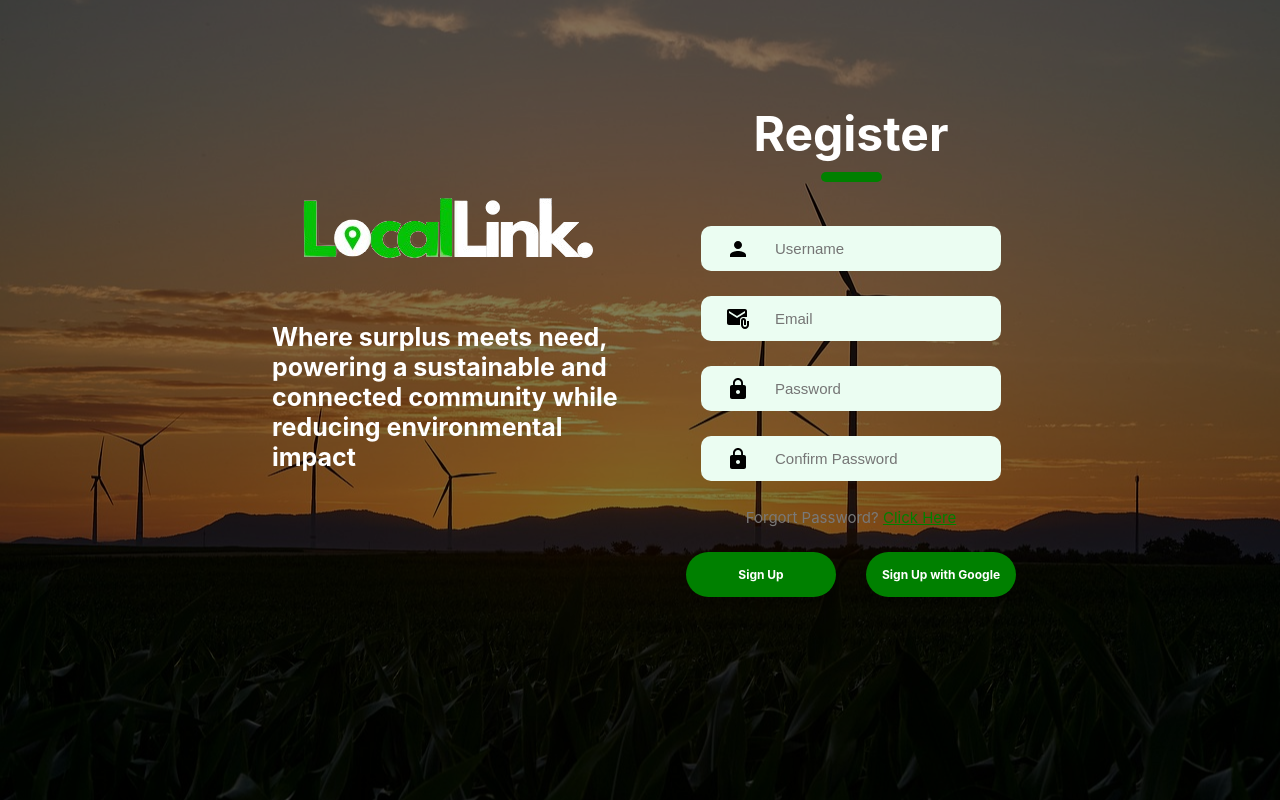
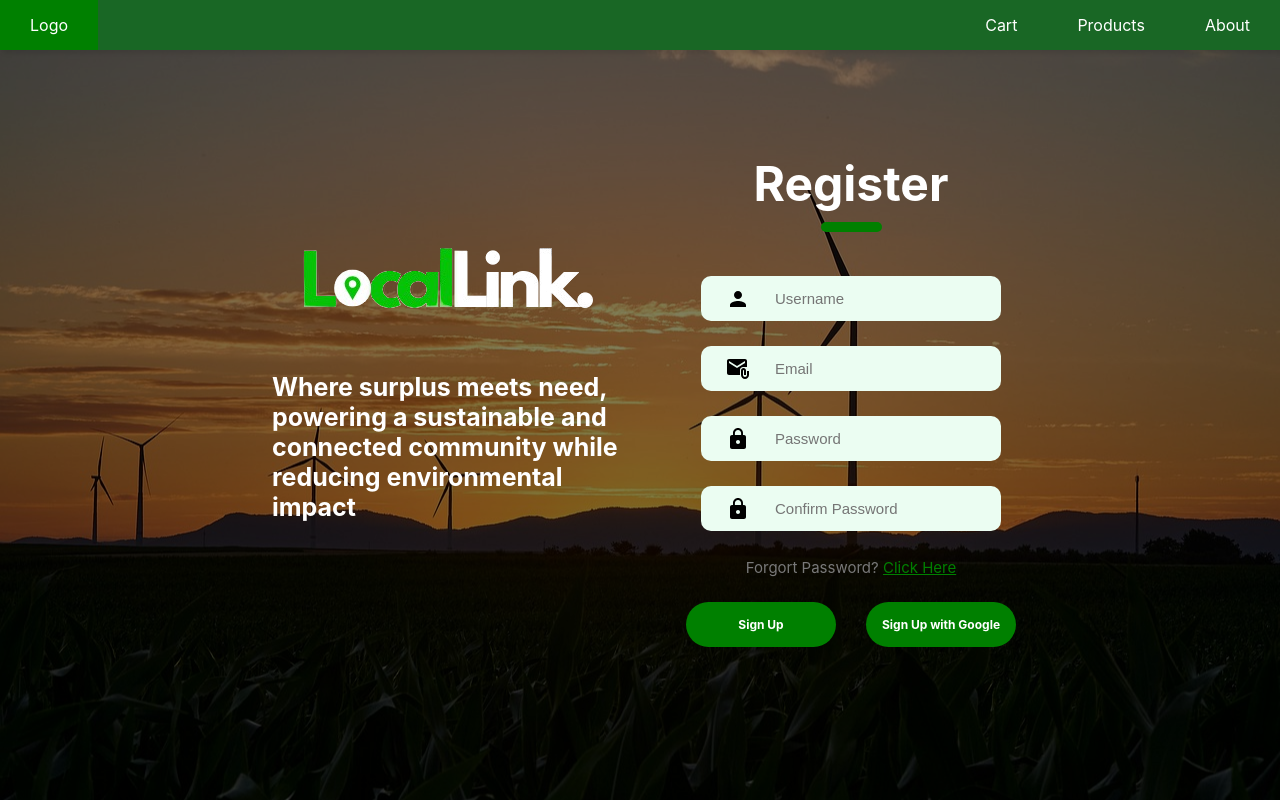
Before and after one commit to sunnybeatsza/LocalLink, a React (Create React App) app in the folder ll-client/: page /Register in a window 1280 px wide. Built offline with nearby package versions, Linux system fonts and the light colour scheme.

Commit message:
burger menu done

```diff
--- a/ll-client/src/components/Hero.jsx
+++ b/ll-client/src/components/Hero.jsx
@@ -8,7 +8,6 @@ import "./Hero.css";
 export const Hero = () => {
   return (
     <div className="hero" style={{ backgroundImage: `url(${ImgHero})` }}>
-      <Navbar />
       <div className="content">
         <div className="content-text">
           <h1>
--- a/ll-client/src/components/Navbar/Navbar.css
+++ b/ll-client/src/components/Navbar/Navbar.css
@@ -0,0 +1,84 @@
+nav {
+  background-color: #196725;
+  box-shadow: 3px 3px 5px rgba(0, 0, 0, 0.1);
+}
+nav ul {
+  width: 100%;
+  list-style: none;
+  display: flex;
+  justify-content: flex-end;
+  align-items: center;
+}
+
+nav li {
+  height: 50px;
+}
+
+nav a {
+  height: 100%;
+  padding: 0 30px;
+  text-decoration: none;
+  display: flex;
+  align-items: center;
+}
+
+nav a:hover {
+  background-color: green;
+}
+
+nav li:first-child {
+  margin-right: auto;
+}
+
+.sidebar {
+  position: fixed;
+  top: 0;
+  right: 0;
+  height: 100vh;
+  width: 200px;
+  z-index: 999;
+  background-color: #ebfef264;
+  backdrop-filter: blur(10px);
+  box-shadow: 3px 3px 5px rgba(0, 0, 0, 0.1);
+  display: flex;
+  flex-direction: column;
+  align-items: flex-start;
+  justify-content: flex-start;
+  display: none;
+}
+
+.sidebar.visible {
+  display: flex;
+}
+
+.sidebar a {
+  color: black;
+  width: 100%;
+}
+
+.sidebar li {
+  width: 100%;
+}
+
+.sidebar a:hover {
+  color: white;
+}
+
+.icon {
+  display: none;
+}
+
+.burgerIcon {
+  display: none;
+}
+
+/* Media queries for mobile */
+@media screen and (max-width: 768px) {
+  .hideOnMobile {
+    display: none;
+  }
+
+  .burgerIcon {
+    display: block;
+  }
+}
--- a/ll-client/src/components/Navbar/Navbar.jsx
+++ b/ll-client/src/components/Navbar/Navbar.jsx
@@ -1,6 +1,57 @@
-import React from "react";
+import React, { useState } from "react";
 import "./Navbar.css";
+import MenuIcon from "@mui/icons-material/Menu";
+import CloseIcon from "@mui/icons-material/Close";
 
 export const Navbar = () => {
-  return <div>Navbar</div>;
+  const [sidebarVisible, setSidebarVisible] = useState(false);
+
+  const toggleSidebar = () => {
+    setSidebarVisible(!sidebarVisible);
+  };
+
+  return (
+    <div>
+      <nav>
+        <ul className={`sidebar ${sidebarVisible ? "visible" : ""}`}>
+          <li>
+            <a href="#">
+              <CloseIcon onClick={toggleSidebar} />
+            </a>
+          </li>
+          <li>
+            <a href="#">Logo</a>
+          </li>
+          <li>
+            <a href="#">Cart</a>
+          </li>
+          <li>
+            <a href="#">Products</a>
+          </li>
+          <li>
+            <a href="#">About</a>
+          </li>
+        </ul>
+        <ul>
+          <li>
+            <a href="#">Logo</a>
+          </li>
+          <li className="hideOnMobile">
+            <a href="#">Cart</a>
+          </li>
+          <li className="hideOnMobile">
+            <a href="#">Products</a>
+          </li>
+          <li className="hideOnMobile">
+            <a href="#">About</a>
+          </li>
+          <li className="burgerIcon">
+            <a href="#" onClick={toggleSidebar}>
+              <MenuIcon />
+            </a>
+          </li>
+        </ul>
+      </nav>
+    </div>
+  );
 };
--- a/ll-client/src/pages/Register/Register.jsx
+++ b/ll-client/src/pages/Register/Register.jsx
@@ -5,6 +5,7 @@ import LogoImg from "../../Assets/Logo_Green2-removebg-New.png";
 import PersonIcon from "@mui/icons-material/Person";
 import LockIcon from "@mui/icons-material/Lock";
 import AttachEmailIcon from "@mui/icons-material/AttachEmail";
+import { Navbar } from "../../components/Navbar/Navbar";
 
 export const Register = () => {
   return (
@@ -12,6 +13,7 @@ export const Register = () => {
       className="register-hero"
       style={{ backgroundImage: `url(${ImgHero})` }}
     >
+      <Navbar />
       <div className="outside-container">
         {" "}
         <div className="left-container">
```
